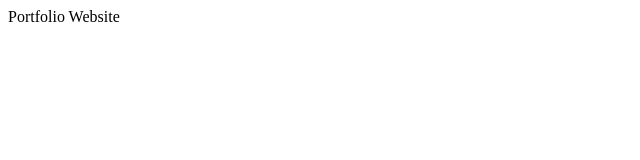
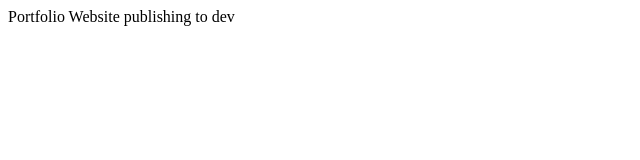
Before and after one commit to dasnishant1999/portfolio, a plain HTML site: page index.html in a window 1280 px wide. Shown: the whole page, without its empty margins (0-640 px from the left). Drawn offline with Linux system fonts and the light colour scheme.

Commit message:
updated: index.html

```diff
--- a/index.html
+++ b/index.html
@@ -7,5 +7,6 @@
 </head>
 <body>
     Portfolio Website
+    publishing to dev
 </body>
 </html>
```
